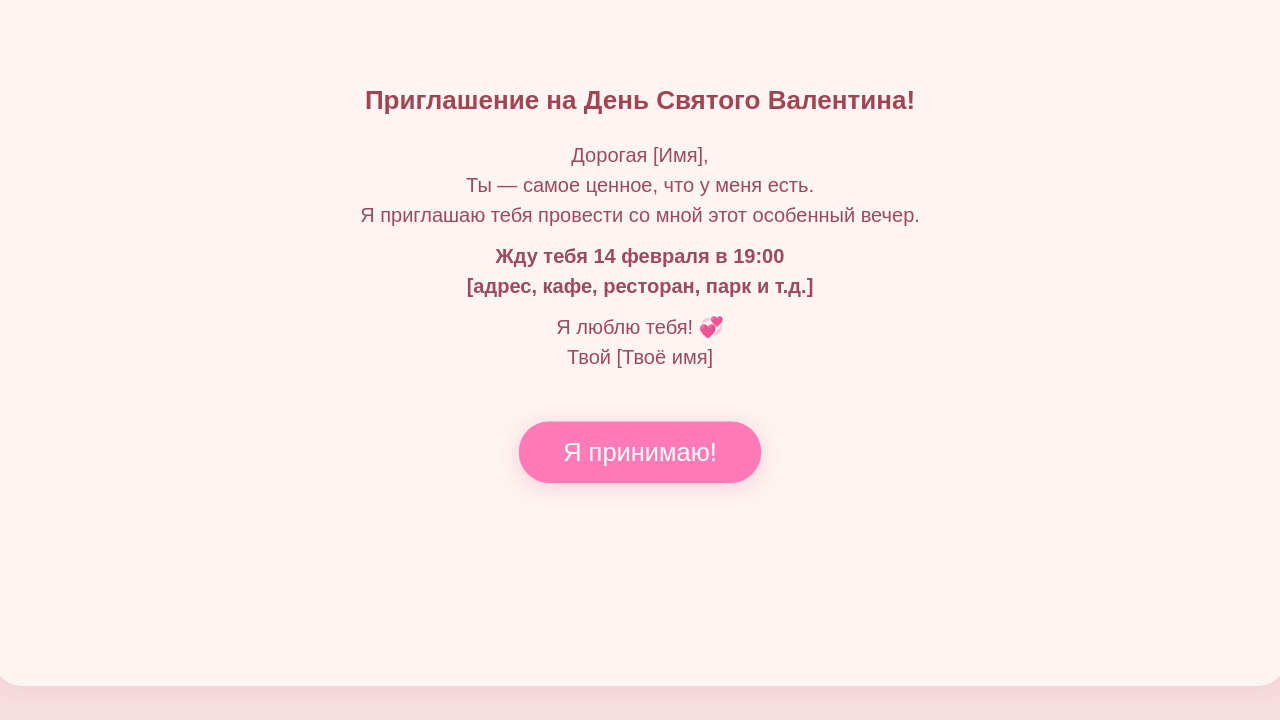
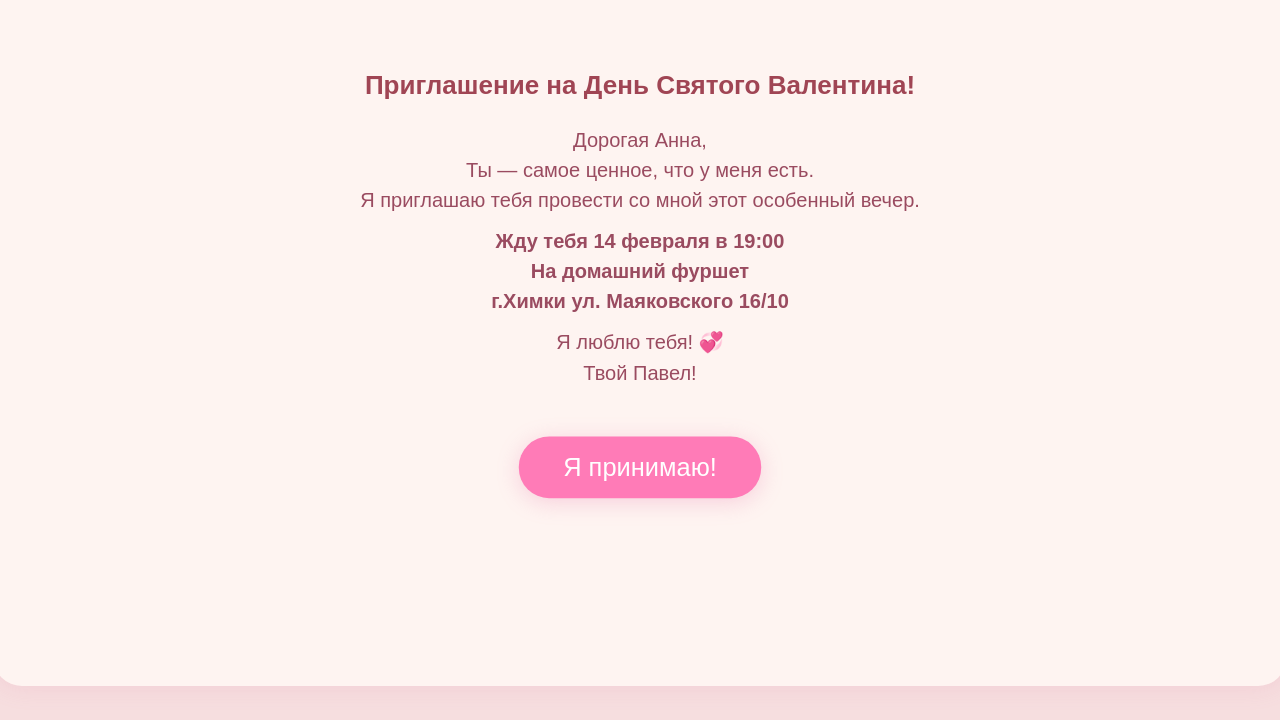
Before and after one commit to Andrey20535/dad_valentine, a plain HTML site: page index.html in a window 1280 px wide. Both pictures are taken after a click on the button "Открыть приглашение". Shown: the part 118-838 px from the top of the page. Drawn offline with Linux system fonts and the light colour scheme.

Commit message:
Fix HTML structure and update invitation details

```diff
--- a/index.html
+++ b/index.html
@@ -143,14 +143,15 @@
     <div id="invitation">
         <div class="inv-text">
             <h2>Приглашение на День Святого Валентина!</h2>
-            <p>Дорогая [Имя],<br>
+            <p>Дорогая Анна,<br>
                 Ты — самое ценное, что у меня есть.<br> Я приглашаю тебя провести со мной этот особенный вечер.</p>
             <p>
                 <strong>Жду тебя 14 февраля в 19:00<br>
-                    [адрес, кафе, ресторан, парк и т.д.]</strong>
+                    На домашний фуршет<br>
+                    г.Химки ул. Маяковского 16/10</strong>
             </p>
             <p>Я люблю тебя! 💞<br>
-                Твой [Твоё имя]</p>
+                Твой Павел!</p>
         </div>
         <button class="accept-btn" onclick="acceptInvite()">Я принимаю!</button>
     </div>
@@ -169,4 +170,5 @@
     }
 </script>
 </body>
+
 </html>
```
